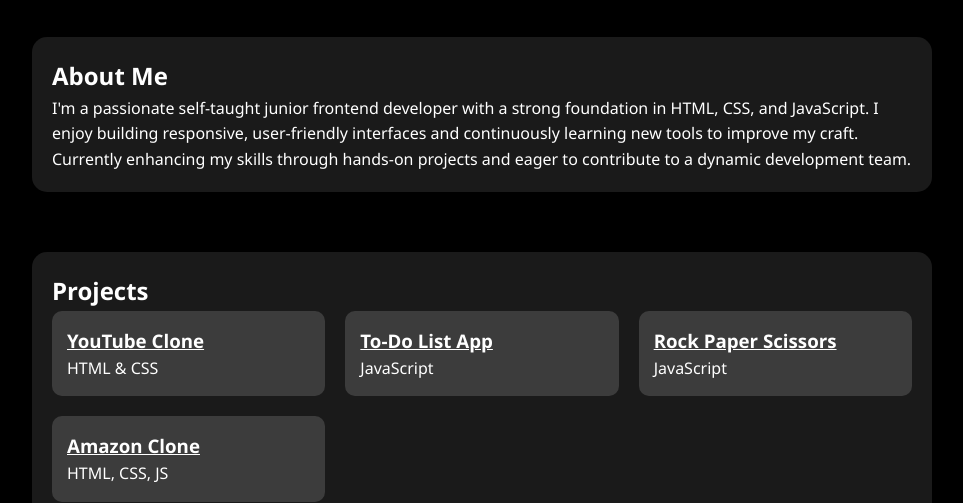
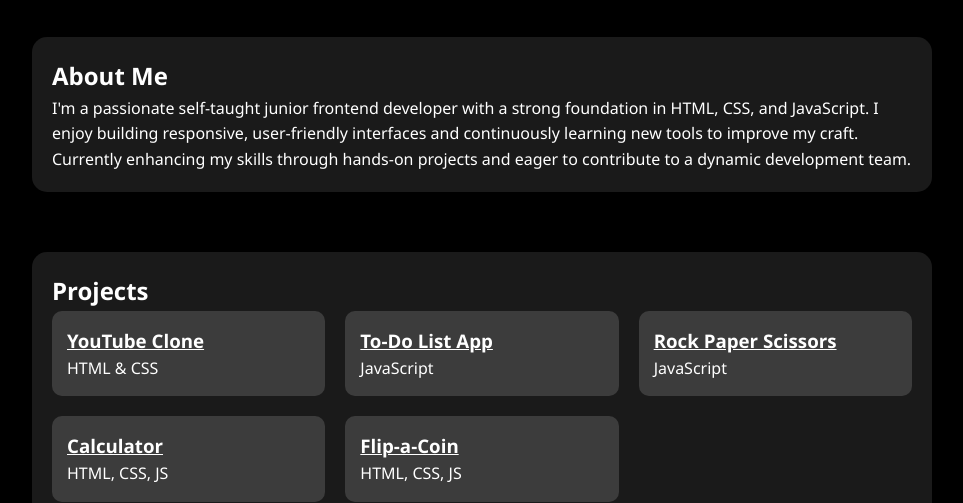
Before and after one commit to onyedikachukwuamobi2004/My-Portfolio, a website: page index.html in a window 1280 px wide. Shown: the part 325-828 px from the top of the page, without its empty margins (158-1121 px from the left). Drawn offline with Linux system fonts and the light colour scheme.

Commit message:
added my calculator project and flip a coin project

```diff
--- a/index.html
+++ b/index.html
@@ -39,7 +39,13 @@
       </div>
       <div class="project">
         <h3>
-          <a class="amazon-clone" href="https://onyedikachukwuamobi2004.github.io/Amazon_project/">Amazon Clone</a>
+          <a class="Calculator" href="https://onyedikachukwuamobi2004.github.io/calculator/">Calculator</a>
+        </h3>
+        <p>HTML, CSS, JS</p>
+      </div>
+      <div class="project">
+        <h3>
+          <a class="Flip-a-Coin" href="https://onyedikachukwuamobi2004.github.io/Flip-a-Coin/">Flip-a-Coin</a>
         </h3>
         <p>HTML, CSS, JS</p>
       </div>
--- a/styles/main.css
+++ b/styles/main.css
@@ -108,7 +108,8 @@
   }
 
   /* Animation Script */
-  .amazon-clone,
+  .Calculator,
+  .Flip-a-Coin,
   .github,
   .rock-paper-scissors,
   .youtube-clone,
```
